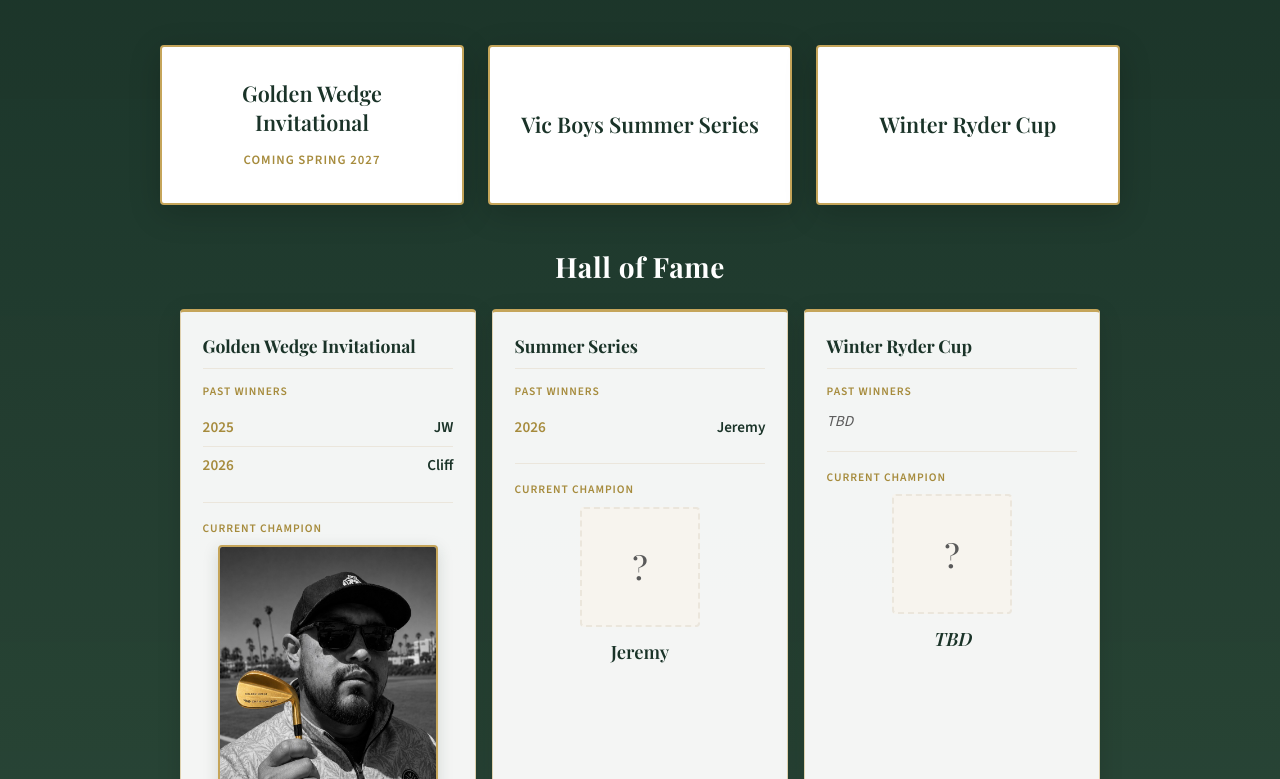
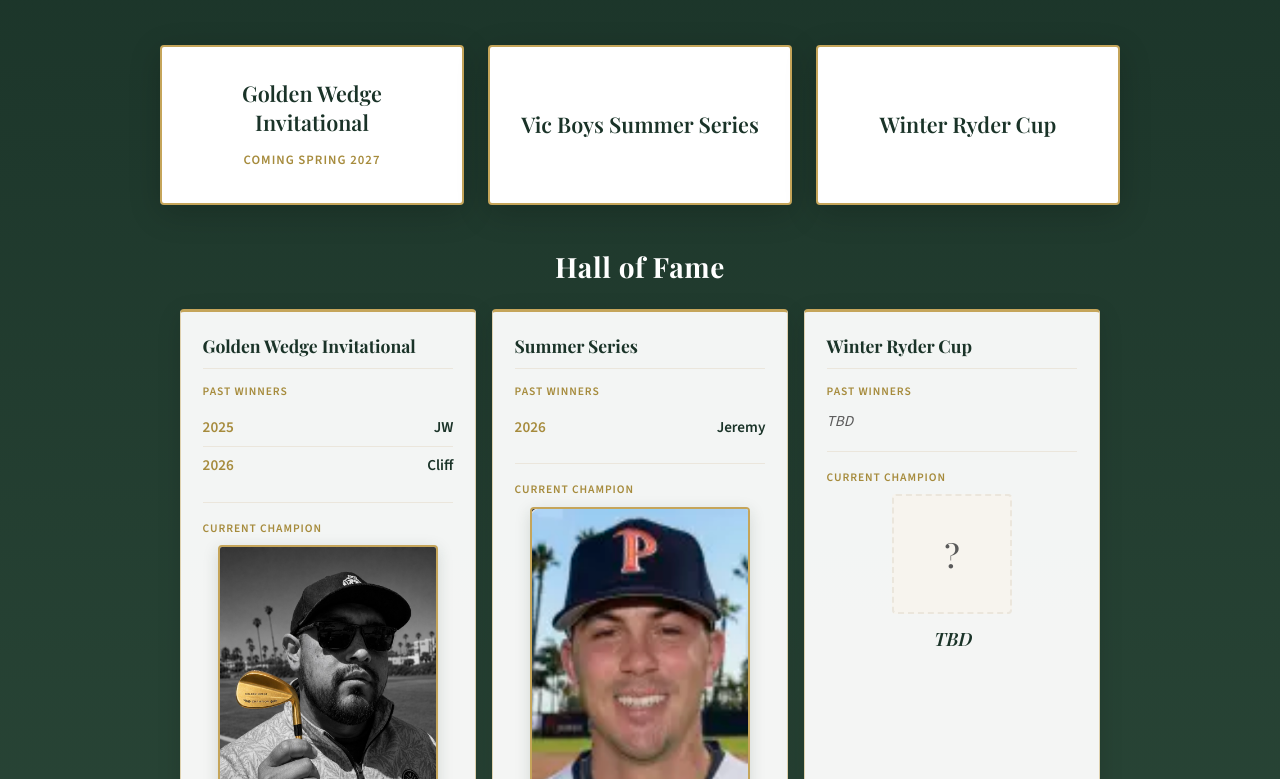
Before and after one commit to zingler27/vic-golf-2026, a plain HTML site: page index.html in a window 1280 px wide. Shown: the part 173-952 px from the top of the page. Drawn offline with nearby package versions, Linux system fonts and the light colour scheme.

Commit message:
Add Jeremy's photo as Summer Series Hall of Fame champion.
Co-authored-by: Cursor <cursoragent@cursor.com>

```diff
--- a/index.html
+++ b/index.html
@@ -60,8 +60,8 @@
             </ul>
             <div class="hof-current">
               <p class="hof-section-label">Current Champion</p>
-              <div class="hof-champion hof-champion-pending">
-                <div class="hof-champion-placeholder" aria-hidden="true">?</div>
+              <div class="hof-champion">
+                <img class="hof-champion-photo" src="images/hall-of-fame/jeremy-summer-series-champion.png" alt="Jeremy, 2026 Summer Series champion">
                 <p class="hof-champion-name">Jeremy</p>
               </div>
             </div>
```
Also changed, not shown: images/hall-of-fame/jeremy-summer-series-champion.png (added).
